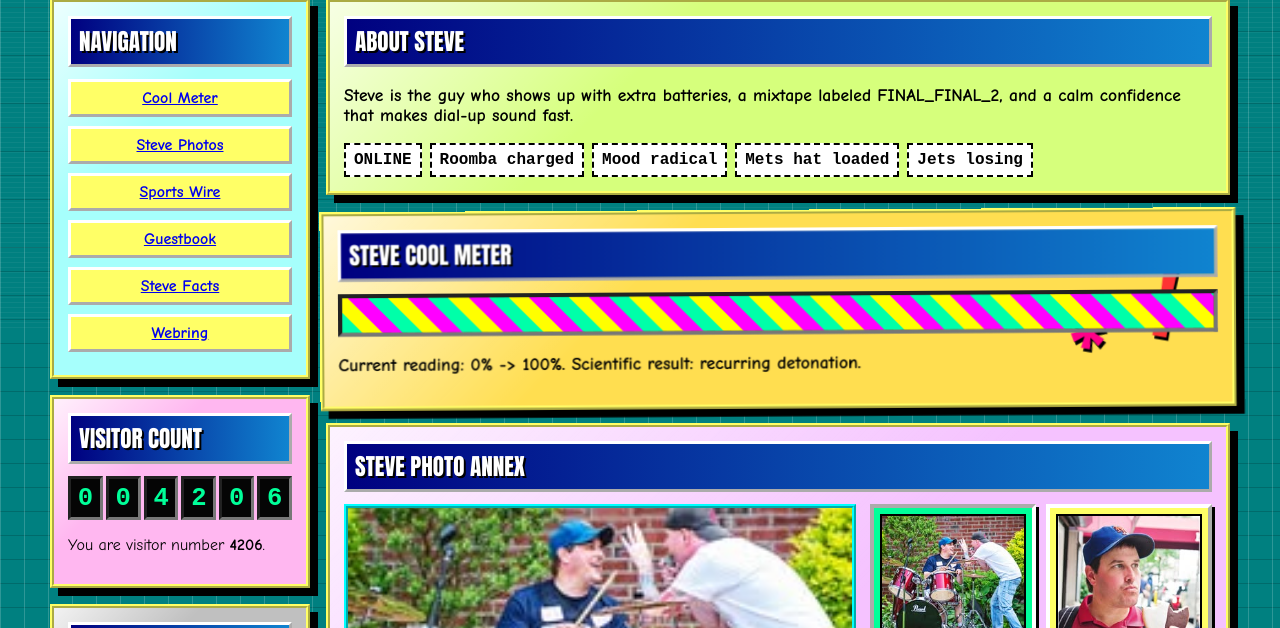
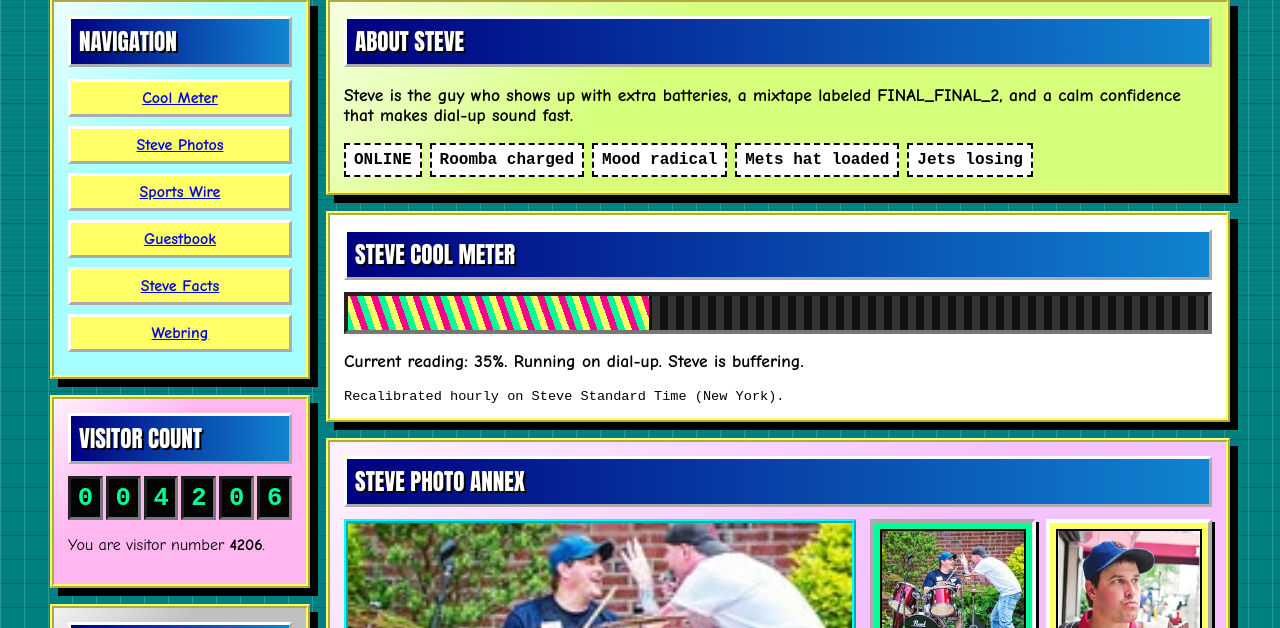
Before and after one commit to kroy-the-rabbit/newyorksteven.com, a website: page public/index.html in a window 1280 px wide. Shown: the part 472-1100 px from the top of the page. Drawn offline with Linux system fonts and the light colour scheme; no server answers.

Commit message:
Make cool meter a deterministic hourly reading
Hash the New York date and hour so every visitor sees the same value,
and only run the detonation animation at 90% and above.

```diff
--- a/public/index.html
+++ b/public/index.html
@@ -129,8 +129,10 @@
               <div class="meter-fill"></div>
             </div>
             <p class="meter-caption">
-              Current reading: <strong>0% -> 100%</strong>. Scientific result: recurring detonation.
+              Current reading: <strong id="coolReading">--%</strong>.
+              <span id="coolVerdict">Calibrating the Steve sensors...</span>
             </p>
+            <p class="meter-note">Recalibrated hourly on Steve Standard Time (New York).</p>
           </section>
 
           <section class="panel photo-panel" id="photos">
--- a/public/script.js
+++ b/public/script.js
@@ -136,6 +136,75 @@ async function loadVisits() {
 
 loadVisits();
 
+const coolPanel = document.querySelector(".meter-panel");
+const coolMeter = document.querySelector(".meter");
+const coolReading = document.querySelector("#coolReading");
+const coolVerdict = document.querySelector("#coolVerdict");
+const detonationThreshold = 90;
+const coolVerdicts = [
+  { min: 90, text: "Scientific result: recurring detonation." },
+  { min: 70, text: "Mets hat at full broadcast power." },
+  { min: 45, text: "Solidly radical. Roomba is impressed." },
+  { min: 20, text: "Running on dial-up. Steve is buffering." },
+  { min: 0, text: "Jets-level slump. Please send snacks." }
+];
+
+function steveHourKey(date) {
+  // Everyone sees the same reading: the clock is pinned to New York.
+  const parts = new Intl.DateTimeFormat("en-US", {
+    timeZone: "America/New_York",
+    year: "numeric",
+    month: "2-digit",
+    day: "2-digit",
+    hour: "2-digit",
+    hourCycle: "h23"
+  }).formatToParts(date);
+  const part = (type) => parts.find((item) => item.type === type).value;
+
+  return `${part("year")}-${part("month")}-${part("day")}T${part("hour")}`;
+}
+
+function fnv1a(text) {
+  let hash = 0x811c9dc5;
+
+  for (let index = 0; index < text.length; index += 1) {
+    hash ^= text.charCodeAt(index);
+    hash = Math.imul(hash, 0x01000193);
+  }
+
+  // Murmur3 finalizer: neighboring hours otherwise produce evenly spaced readings.
+  hash ^= hash >>> 16;
+  hash = Math.imul(hash, 0x85ebca6b);
+  hash ^= hash >>> 13;
+  hash = Math.imul(hash, 0xc2b2ae35);
+  hash ^= hash >>> 16;
+
+  return hash >>> 0;
+}
+
+let coolHourKey = "";
+
+function updateCoolMeter() {
+  const hourKey = steveHourKey(new Date());
+
+  if (hourKey === coolHourKey) {
+    return;
+  }
+
+  coolHourKey = hourKey;
+  const reading = fnv1a(`steve-cool:${hourKey}`) % 101;
+  const detonating = reading >= detonationThreshold;
+
+  coolMeter.style.setProperty("--cool", String(reading / 100));
+  coolMeter.setAttribute("aria-valuenow", String(reading));
+  coolPanel.classList.toggle("is-detonating", detonating);
+  coolReading.textContent = `${reading}%`;
+  coolVerdict.textContent = coolVerdicts.find(({ min }) => reading >= min).text;
+}
+
+updateCoolMeter();
+setInterval(updateCoolMeter, 60 * 1000);
+
 factButton.addEventListener("click", () => {
   factIndex = (factIndex + 1) % steveFacts.length;
   factText.textContent = steveFacts[factIndex];
--- a/public/styles.css
+++ b/public/styles.css
@@ -443,13 +443,19 @@ h1 {
   z-index: 1;
 }
 
-.meter-panel {
+.meter-panel.is-detonating {
   animation: coolPanelBlast 5.8s steps(3) infinite;
 }
 
-.meter-panel::before,
-.meter-panel::after {
+.meter-panel.is-detonating::before,
+.meter-panel.is-detonating::after {
   animation: burstMark 5.8s steps(4) infinite;
+}
+
+.meter-note {
+  margin: 6px 0 0;
+  font-family: "Courier New", monospace;
+  font-size: 0.85rem;
 }
 
 .photo-panel {
@@ -534,6 +540,11 @@ h1 {
   background:
     repeating-linear-gradient(45deg, var(--acid) 0 14px, var(--yellow) 14px 28px, var(--hot-pink) 28px 42px);
   transform-origin: left;
+  transform: scaleX(var(--cool, 0));
+  animation: fillToReading 1.6s ease-out, pulseMeter 0.5s steps(4) infinite;
+}
+
+.is-detonating .meter-fill {
   animation: fillAndExplode 5.8s linear infinite, pulseMeter 0.5s steps(4) infinite;
 }
 
@@ -917,6 +928,16 @@ h1 {
   }
 }
 
+@keyframes fillToReading {
+  from {
+    transform: scaleX(0);
+  }
+
+  to {
+    transform: scaleX(var(--cool, 0));
+  }
+}
+
 @keyframes fillAndExplode {
   0% {
     transform: scaleX(0);
```
